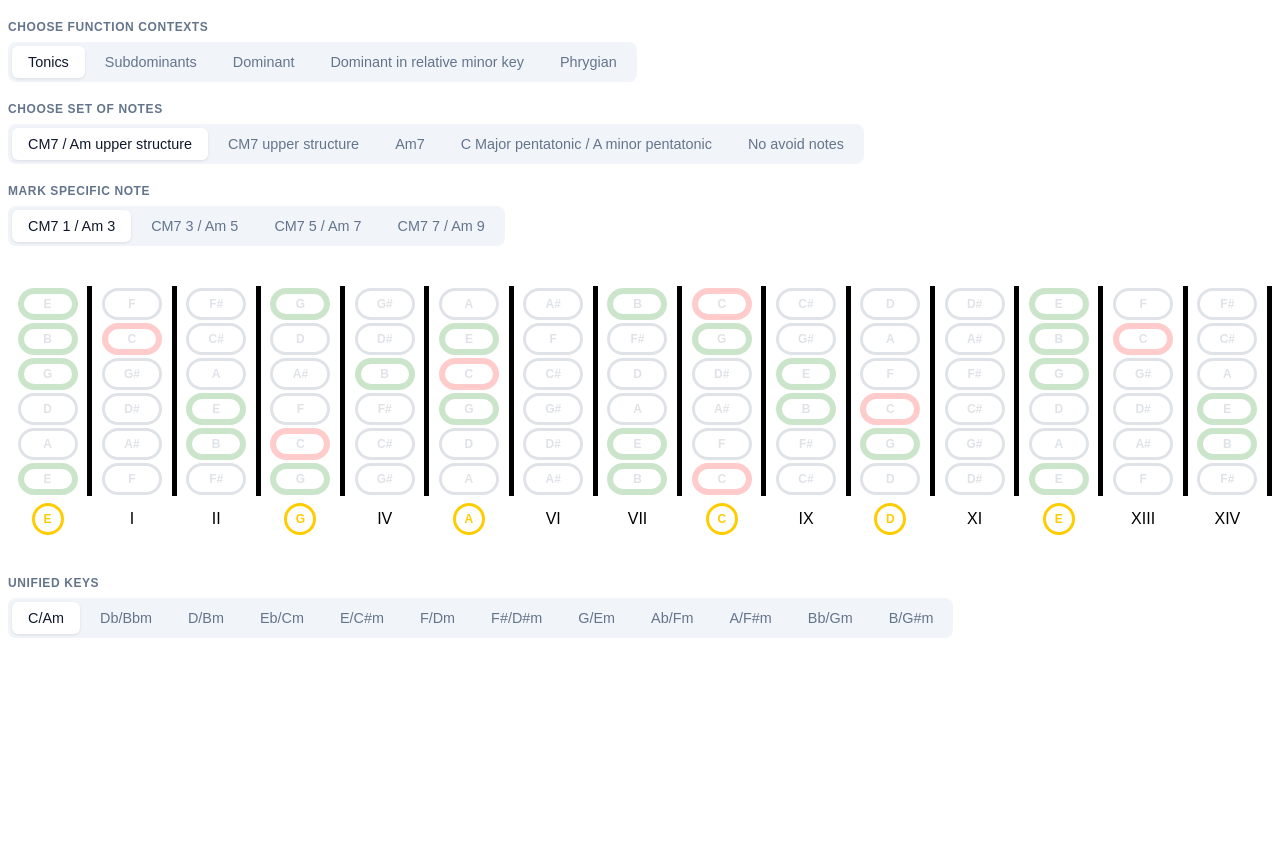
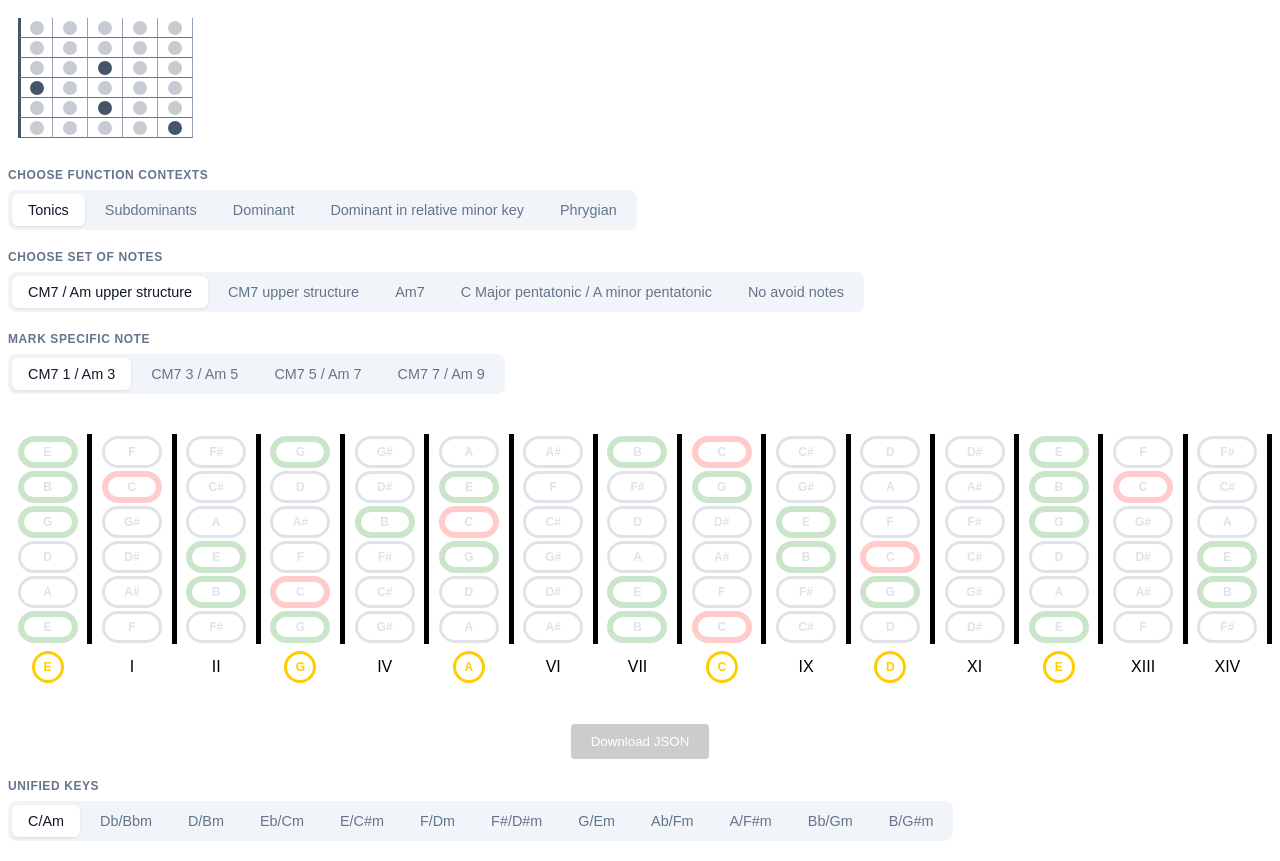
Before and after one commit to patrykkowalski0617/guitar-map, a React (Vite) app: page / in a window 1280 px wide. Before the commit the page ends 800 px from the top, so only its background shows below. Built offline with nearby package versions, Linux system fonts and the light colour scheme.

Commit message:
shape preview

```diff
--- a/src/App.jsx
+++ b/src/App.jsx
@@ -3,12 +3,12 @@ import "./App.css";
 import MusicFunctionSelector from "./components/forms/Selects/MusicFunctionSelector";
 import KeySelector from "./components/forms/Selects/KeySelector";
 import { isSameShape, transposeShape } from "./utils/transposer";
+import ShapePreview from "./components/ShapePreview/ShapePreview";
 
 function App() {
   const myOldShape = ["E1_A", "E1_B", "E1_C", "A2_E", "D3_A"];
-  const target = "A2_D";
+  const target = "E1_E";
 
-  // Wywołanie z dwoma argumentami
   const newShape = transposeShape(myOldShape, target);
   console.log(newShape);
 
@@ -17,6 +17,7 @@ function App() {
 
   return (
     <>
+      <ShapePreview shape={["E1_B", "A2_D", "D3_F", "G4_C"]} />
       <MusicFunctionSelector />
       <Fretboard />
       <KeySelector />
--- a/src/components/Fretboard/Fretboard.jsx
+++ b/src/components/Fretboard/Fretboard.jsx
@@ -81,7 +81,7 @@ const Fretboard = () => {
           handleCAGEDClick={handleCAGEDClick}
         />
       </FretboardContainer>
-      {/* <DownloadJSON shape={shape} /> */}
+      <DownloadJSON shape={shape} />
     </>
   );
 };
--- /dev/null
+++ b/src/components/ShapePreview/FretRow_ShapePreview.jsx
@@ -0,0 +1,35 @@
+import { NOTES_FROM_C } from "../../data/music-theory";
+import { PreviewFretCell, PreviewStringRow, PreviewNote } from "./parts";
+
+const FretRow_ShapePreview = ({
+  stringId,
+  rootNote,
+  numberOfFrets,
+  normalizedShape,
+}) => {
+  const startIndex = NOTES_FROM_C.indexOf(rootNote);
+  const cells = Array.from({ length: numberOfFrets }, (_, i) => {
+    let noteIdx = (startIndex + i) % 12;
+    return NOTES_FROM_C[noteIdx];
+  });
+
+  return (
+    <PreviewStringRow>
+      {cells.map((note, fIdx) => {
+        const currentPointId = `${stringId}_${note}`;
+        const isSelected = normalizedShape.includes(currentPointId);
+
+        return (
+          <PreviewFretCell key={`${stringId}-fret-${fIdx}`}>
+            <PreviewNote
+              $isSelected={isSelected}
+              className={`CAGED_noteId__${currentPointId}`}
+            />
+          </PreviewFretCell>
+        );
+      })}
+    </PreviewStringRow>
+  );
+};
+
+export default FretRow_ShapePreview;
--- /dev/null
+++ b/src/components/ShapePreview/ShapePreview.jsx
@@ -0,0 +1,59 @@
+import { NOTES_FROM_C } from "../../data/music-theory";
+import FretRow_ShapePreview from "./FretRow_ShapePreview";
+import { PreviewContainer } from "./parts";
+
+const STRINGS_FIRST_NOTES = ["E", "B", "G", "D", "A", "E"];
+const STRING_MAP = { E1: "E", A2: "A", D3: "D", G4: "G", B5: "B", E6: "E" };
+
+const ShapePreview = ({ shape }) => {
+  if (!shape || shape.length === 0) return null;
+
+  const getPointFret = (point) => {
+    const [sName, nName] = point.split("_");
+    const startNote = STRING_MAP[sName];
+    const startIndex = NOTES_FROM_C.indexOf(startNote);
+    const targetIndex = NOTES_FROM_C.indexOf(nName);
+    let fret = targetIndex - startIndex;
+    if (fret < 0) fret += 12;
+    return fret;
+  };
+
+  const allFrets = shape.map(getPointFret);
+  const minFret = Math.min(...allFrets);
+  const maxFret = Math.max(...allFrets);
+
+  const normalizedShape = shape.map((point) => {
+    const [sName] = point.split("_");
+    const currentFret = getPointFret(point);
+    const normalizedFret = currentFret - minFret;
+
+    const startNote = STRING_MAP[sName];
+    const startIndex = NOTES_FROM_C.indexOf(startNote);
+    let newNoteIdx = (startIndex + normalizedFret) % 12;
+    if (newNoteIdx < 0) newNoteIdx += 12;
+
+    return `${sName}_${NOTES_FROM_C[newNoteIdx]}`;
+  });
+
+  const numberOfVisibleFrets = maxFret - minFret + 1;
+
+  return (
+    <PreviewContainer>
+      {STRINGS_FIRST_NOTES.map((string, sIdx) => {
+        const stringId = `${string}${6 - sIdx}`;
+
+        return (
+          <FretRow_ShapePreview
+            key={stringId}
+            stringId={stringId}
+            rootNote={string}
+            numberOfFrets={numberOfVisibleFrets}
+            normalizedShape={normalizedShape}
+          />
+        );
+      })}
+    </PreviewContainer>
+  );
+};
+
+export default ShapePreview;
--- /dev/null
+++ b/src/components/ShapePreview/parts.jsx
@@ -0,0 +1,57 @@
+import styled from "styled-components";
+
+// Stałe kolorystyczne zgodne z Twoim projektem
+const GRAY_MAIN = "#64748b";
+const GRAY_DARK = "#475569";
+const GRAY_LIGHT = "#94a3b8";
+
+export const PreviewContainer = styled.div`
+  padding: 10px;
+  display: inline-block;
+  background: transparent;
+`;
+
+export const PreviewStringRow = styled.div`
+  display: flex;
+  flex-direction: row;
+`;
+
+export const PreviewFretCell = styled.div`
+  /* Małe, stałe wymiary dla podglądu */
+  width: 35px;
+  height: 20px;
+  display: flex;
+  justify-content: center;
+  align-items: center;
+
+  /* Cieńsze struny i progi */
+  border-right: 1px solid ${GRAY_LIGHT};
+  border-bottom: 1px solid ${GRAY_MAIN};
+
+  &:first-child {
+    /* Imitacja siodełka (grubsza linia z lewej) */
+    border-left: 3px solid ${GRAY_DARK};
+  }
+`;
+
+export const PreviewNote = styled.div`
+  width: 14px;
+  height: 14px;
+  border-radius: 50%;
+
+  /* Wyśrodkowanie tekstu (opcjonalnie, jeśli chcesz wyświetlać miniaturowe litery) */
+  display: flex;
+  align-items: center;
+  justify-content: center;
+  font-size: 8px;
+  font-weight: bold;
+  color: white;
+
+  /* Logika wyświetlania: szary kolor dla zaznaczonych, opacity dla reszty */
+  background-color: ${GRAY_DARK};
+  opacity: ${({ $isSelected }) => ($isSelected ? "1" : "0.3")};
+
+  /* Brak obramowań i hoverów w trybie preview */
+  border: none;
+  pointer-events: none;
+`;
```
